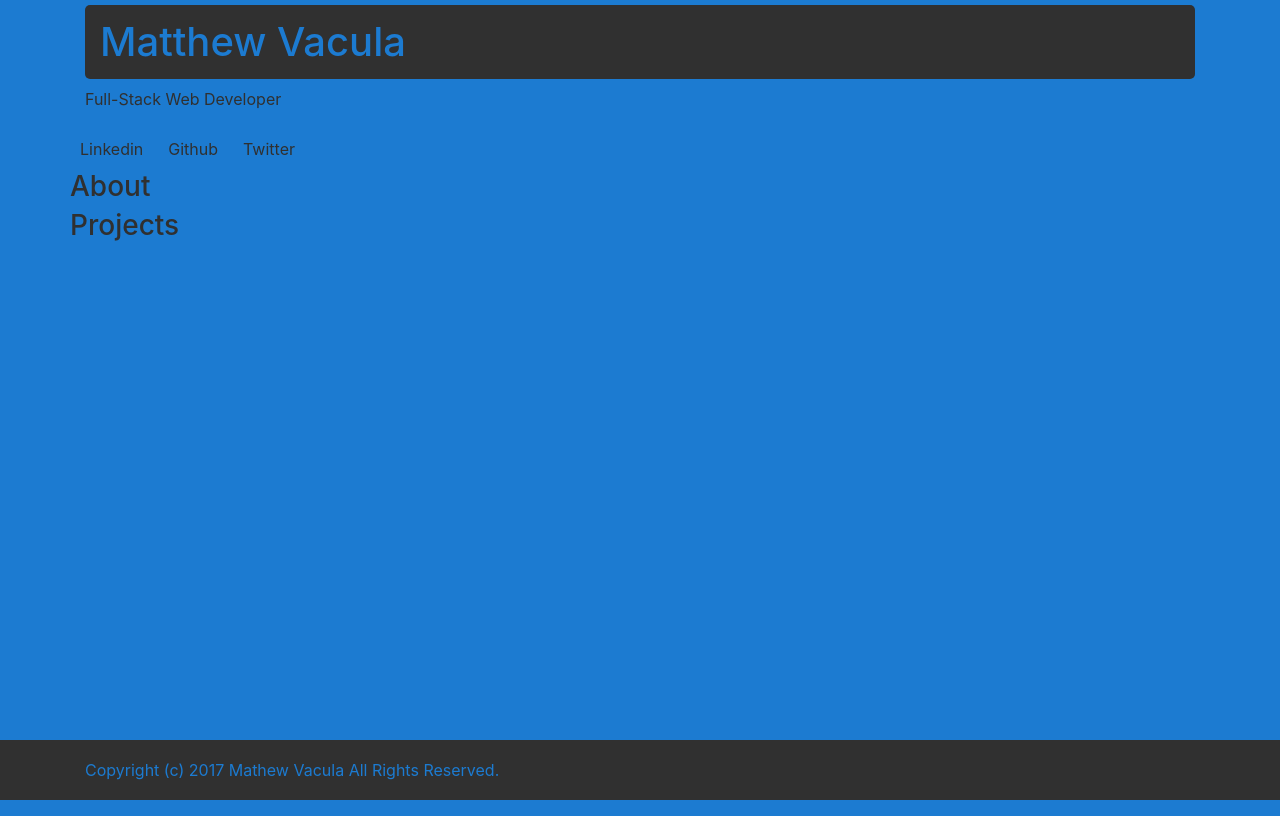
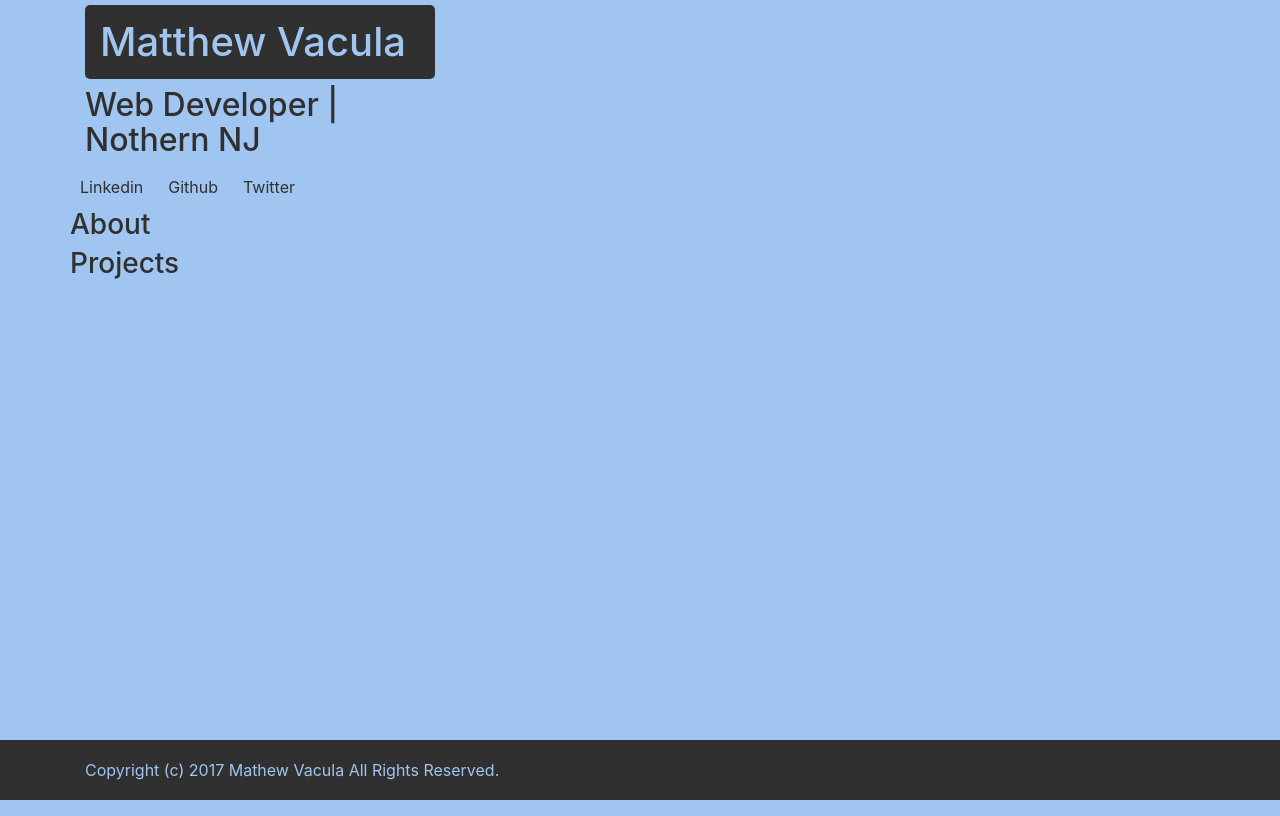
Before and after one commit to mdvacula/mdvacula.github.io, a plain HTML site: page index.html in a window 1280 px wide. Drawn offline with nearby package versions, Linux system fonts and the light colour scheme.

Commit message:
This color might be weird2

```diff
--- a/assets/css/style.css
+++ b/assets/css/style.css
@@ -4,15 +4,15 @@ html {
 }
 
 body {
-  background-color: #1c7bd1;
+  background-color: #a0c5f0;
   color: #303030;
   margin-bottom: 60px;
 }
 
-h1 {
+  .name{
   background-color: #303030;
   border-radius: 5px;
-  color: #1c7bd1;
+  color: #a0c5f0;
   margin-top: 5px;
   padding: 15px;
 }
@@ -26,7 +26,7 @@ a{
 a:hover{
   background-color: #303030;
   border-radius: 5px;
-  color: #1c7bd1;
+  color: #a0c5f0;
   text-decoration: none;
 
 }
@@ -40,5 +40,5 @@ a:hover{
   line-height: 60px;
   /* Vertically center the text there */
   background-color: #303030;
-  color: #1c7bd1;
+  color: #a0c5f0;
 }
--- a/index.html
+++ b/index.html
@@ -14,9 +14,9 @@
 <body>
 	<div class="container">
 		<header class="row">
-			<div class="col">
-			<h1>Matthew Vacula</h1>
-			<p>Full-Stack Web Developer<p>
+			<div class="col-md-4 col-sm-12">
+			<h1 class="name">Matthew Vacula</h1>
+			<h2>Web Developer | Nothern NJ</h2>
 		</div>
 		</header>
 			<div class="row">
```
